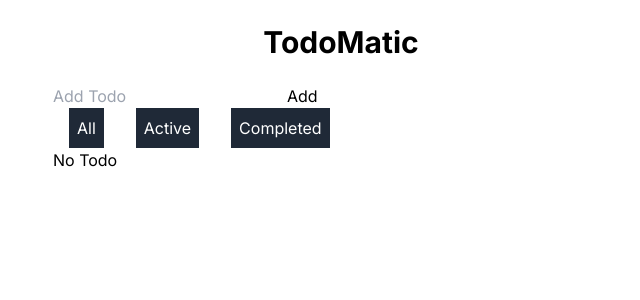
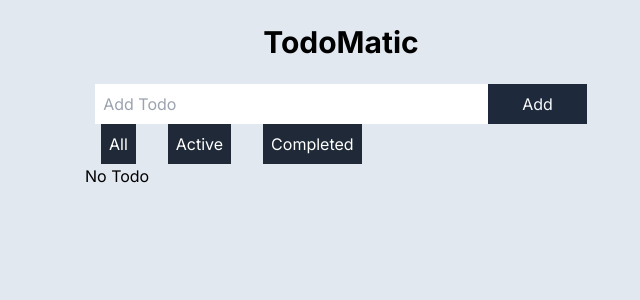
Before and after one commit to ThePrakashKumar/TodoMatic, a Next.js app: page / in a window 1280 px wide. Shown: the top 300 px of the page, without its empty margins (299-939 px from the left). Built offline with nearby package versions, Linux system fonts and the light colour scheme.

Commit message:
style: style AddTodoForm

```diff
--- a/src/app/layout.jsx
+++ b/src/app/layout.jsx
@@ -11,7 +11,7 @@ export const metadata = {
 export default function RootLayout({ children }) {
   return (
     <html lang="en">
-      <body className={inter.className}>{children}</body>
+      <body className={`${inter.className} bg-slate-200`}>{children}</body>
     </html>
   );
 }
--- a/src/app/page.jsx
+++ b/src/app/page.jsx
@@ -6,7 +6,7 @@ import TodoContainer from "@/components/TodoContainer";
 
 export default function Home() {
   return (
-    <div className="max-w-xl mx-auto">
+    <div className="max-w-lg mx-auto">
       <Provider store={store}>
         <TodoContainer />
       </Provider>
--- a/src/components/AddTodoForm.jsx
+++ b/src/components/AddTodoForm.jsx
@@ -24,8 +24,9 @@ const AddTodoForm = () => {
   };
 
   return (
-    <div>
+    <form className="max-w-[96%] mx-auto bg-slate-100">
       <input
+        className="w-[80%] p-2 outline-none"
         type="text"
         placeholder="Add Todo"
         value={todo}
@@ -33,8 +34,13 @@ const AddTodoForm = () => {
           setTodo(e.target.value);
         }}
       />
-      <button onClick={(e) => handleAdd(e)}>Add</button>
-    </div>
+      <button
+        className="w-[20%] bg-slate-800 h-10 text-slate-50 text-inherit hover:text-slate-800 hover:bg-slate-400 transition-all"
+        onClick={(e) => handleAdd(e)}
+      >
+        Add
+      </button>
+    </form>
   );
 };
 
```
